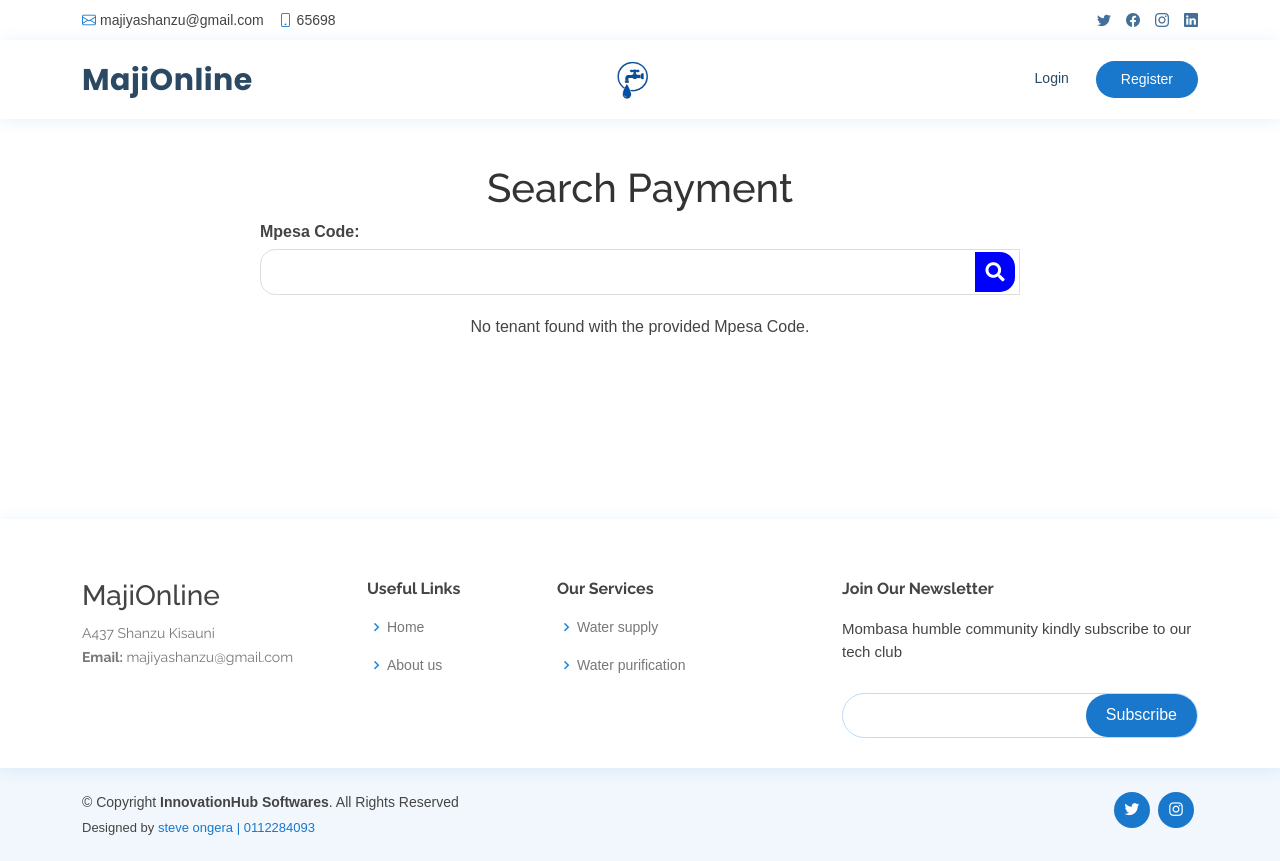
After one commit to steve-ongera/MajimajiProject, a Django app: page /search_payment/ in a window 1280 px wide. The commit adds this page. Run offline with Django 3.2, Linux system fonts and the light colour scheme; some libraries are stand-ins or nearby versions.

Commit message:
added search mpesa code

```diff
--- a/OnlineWaterPayment/settings.py
+++ b/OnlineWaterPayment/settings.py
@@ -13,7 +13,7 @@ SECRET_KEY = 'django-insecure-l+b#on^j+*&d6pk$c=)n=(xx^+7j!_fr7#0wn_3zda#jr+8^vh
 
 # SECURITY WARNING: don't run with debug turned on in production!
 #this works when there is staticfiles folder ###python manage.py collectstatic
-DEBUG = False
+DEBUG = True
 
 ALLOWED_HOSTS = ['*']
 
--- a/Record/urls.py
+++ b/Record/urls.py
@@ -26,6 +26,7 @@ urlpatterns = [
     path('add_house', views.add_house , name='add_house'),
     path('house_list', views.house_list , name='house_list'),
     path('search-tenant/', views.search_tenant, name='search_tenant'),
+    path('search_payment/', views.search_payment, name='search_payment'),
     #######3
     path('forgot-password/', views.forgot_password, name='forgot_password'),
     path('reset-password/<uidb64>/<token>/', views.reset_password, name='reset_password'),
@@ -33,5 +34,7 @@ urlpatterns = [
     path('homepage', views.homepage, name='homepage'),
     path('process/', views.process_query, name='process_query'),
 
+    path('download_receipt/<int:payment_id>/', views.download_receipt, name='download_receipt'),
+
 
 ]
--- a/Record/views.py
+++ b/Record/views.py
@@ -39,6 +39,16 @@ from django.template.loader import render_to_string
 from django.utils.html import strip_tags
 ###########################
 import calendar
+from .utils import generate_receipt
+from django.http import FileResponse
+
+
+def download_receipt(request, payment_id):
+    payment = get_object_or_404(Payment, id=payment_id)
+    tenant_name = f"{payment.tenant.first_name}_{payment.tenant.last_name}".replace(' ', '_')  # Adjust as per your naming convention
+    pdf = generate_receipt(payment)
+    return FileResponse(pdf, as_attachment=True, filename=f'receipt_{tenant_name}_932bbk&{payment_id}34210b7.pdf')
+
 
 def is_admin_or_developer(user):
     return user.profile.user_type in ['admin', 'developer']
@@ -471,13 +481,29 @@ def search_tenant(request):
         identification_number = request.POST.get('identification_number', '')
         try:
             tenant = Tenant.objects.get(identification_number=identification_number)
+            payments = Payment.objects.filter(tenant=tenant)
         except Tenant.DoesNotExist:
             tenant = None
+            payments = None
 
-        return render(request, 'search_tenant.html', {'tenant': tenant})
+        return render(request, 'search_tenant.html', {'tenant': tenant, 'payments': payments})
     else:
         return render(request, 'search_tenant.html')
 
+
+def search_payment(request):
+    tenant = None
+    payments = []
+    if request.method == 'POST':
+        mpesa_code = request.POST.get('mpesa_code', '')
+        try:
+            payment = Payment.objects.get(mpesa_code=mpesa_code)
+            tenant = payment.tenant
+            payments = Payment.objects.filter(tenant=tenant)
+        except Payment.DoesNotExist:
+            tenant = None
+
+    return render(request, 'search_payment.html', {'tenant': tenant, 'payments': payments})
 
 
 
--- a/templates/add_payment.html
+++ b/templates/add_payment.html
@@ -112,7 +112,8 @@
                                         <div class="col-lg-9">
 
                                             <div class="col-lg-9">
-                                                {{ form.mpesa_code }}
+                                                <input type="text" id="mpesa_code" name="mpesa_code" maxlength="10" class="form-control" required>
+
                                             </div>
                                         </div>
                                         <br>
--- a/templates/base.html
+++ b/templates/base.html
@@ -36,6 +36,8 @@
 
   <!-- Template Main CSS File -->
   <link href="{% static 'assets/css/style.css'%}" rel="stylesheet">
+  <link href="https://cdnjs.cloudflare.com/ajax/libs/font-awesome/5.15.4/css/all.min.css" rel="stylesheet">
+
 
 </head>
 <body>
--- a/templates/navbar.html
+++ b/templates/navbar.html
@@ -35,6 +35,7 @@
             <li><a class="nav-link scrollto" href="{% url 'admin_dashboard' %}">Admin Panel</a></li>
             <li> <a class="nav-link scrollto" href="{% url 'payment_status'%}"> Record </a> </li>
             <li> <a class="nav-link scrollto" href="{% url 'search_tenant'%}"> Search  </a> </li>
+            <li> <a class="nav-link scrollto" href="{% url 'search_payment'%}"> Code  </a> </li>
 
             {% elif profile.user_type == 'developer' %}
 
--- /dev/null
+++ b/templates/search_payment.html
@@ -0,0 +1,165 @@
+{% extends 'base.html' %}
+{% block title %}Search Tenant{% endblock %}
+
+{% block content %}
+<br>
+<br>
+<br>
+<br>
+<br>
+<br>
+<style>
+    body {
+        font-family: Arial, sans-serif;
+    }
+    .xcontainer {
+        max-width: 800px;
+        margin: 0 auto;
+        padding: 20px;
+        text-align: center;
+    }
+    .form-group {
+        margin-bottom: 20px;
+        text-align: left;
+    }
+    .form-label {
+        font-weight: bold;
+        margin-bottom: 5px;
+        display: block;
+    }
+    .form-input {
+        width: 100%;
+        padding: 10px;
+        border: 1px solid #ddd;
+        border-radius: 15px;
+        font-size: 1em;
+        padding-right: 50px; /* Space for the button */
+    }
+    .form-button {
+        position: absolute;
+        right: 5px;
+        top: 50%;
+        transform: translateY(-50%);
+        background-color: #0000ff;
+        color: white;
+        border: none;
+        border-radius: 15px;
+        font-size: 1.2em;
+        cursor: pointer;
+        display: flex;
+        align-items: center;
+        justify-content: center;
+        padding: 10px;
+        height: 40px;
+        width: 40px;
+        transition: background-color 0.3s ease;
+    }
+    .form-button:hover {
+        background-color: #3333ff;
+    }
+    .input-group {
+        position: relative;
+        display: flex;
+        align-items: center;
+    }
+    .tenant-info, .payment-info {
+        margin-bottom: 20px;
+        text-align: left;
+    }
+    .payment-info {
+        border: 1px solid #ddd;
+        padding: 10px;
+        margin-bottom: 10px;
+        font-size: 0.9em;
+        border-radius: 10px;
+        transition: transform 0.3s ease, background-color 0.3s ease;
+        display: grid;
+        grid-template-columns: 1fr 1fr;
+        grid-template-rows: 1fr 1fr;
+        gap: 10px;
+    }
+    .payment-info p {
+        margin: 0;
+    }
+    .month {
+        grid-column: 1 / 2;
+        grid-row: 1 / 2;
+        justify-self: start;
+    }
+    .amount {
+        grid-column: 2 / 3;
+        grid-row: 1 / 2;
+        justify-self: end;
+    }
+    .date {
+        grid-column: 1 / 2;
+        grid-row: 2 / 3;
+        justify-self: start;
+    }
+    .mpesa-code {
+        grid-column: 2 / 3;
+        grid-row: 2 / 3;
+        justify-self: end;
+    }
+    .highlighted {
+        background-color: #f0f8ff;
+        border: 2px solid #0000ff;
+    }
+    .payment-info:hover {
+        transform: scale(1.02);
+        background-color: #f9f9f9;
+    }
+    h1, h2 {
+        color: #333;
+    }
+</style>
+
+
+
+    <div class="xcontainer">
+        <h1>Search Payment</h1>
+        <form method="post">
+            {% csrf_token %}
+            <div class="form-group">
+                <label for="mpesa_code" class="form-label">Mpesa Code:</label>
+                <div class="input-group">
+                    <input type="text" id="mpesa_code" name="mpesa_code" class="form-input" required>
+                    <button type="submit" class="form-button">
+                        <i class="fa fa-search"></i>
+                    </button>
+                </div>
+            </div>
+        </form>
+
+        {% if tenant %}
+            <div class="tenant-info">
+                <h2>Tenant Information</h2>
+                <p><strong>Name:</strong> {{ tenant.first_name }} {{ tenant.last_name }}</p>
+                <p><strong>ID:</strong> {{ tenant.identification_number }}</p>
+                <p><strong>Tap Number:</strong> {{ tenant.tap_no }}</p>
+                <p><strong>Address:</strong> {{ tenant.address }}</p>
+                <p><strong>House:</strong> {{ tenant.house.name }}</p>
+                <p><strong>Email:</strong> {{ tenant.email }}</p>
+                <p><strong>Phone:</strong> {{ tenant.phone }}</p>
+            </div>
+
+            {% if payments %}
+                <h2>Payments</h2>
+                {% for payment in payments %}
+                    <div class="payment-info {% if payment.mpesa_code == request.POST.mpesa_code %}highlighted{% endif %}">
+                        <p class="month"><strong>Month:</strong> {{ payment.month.name }}</p>
+                        <p class="amount"><strong>Amount:</strong> ksh{{ payment.amount }}</p>
+                        <p class="date"><strong>Date :</strong> {{ payment.date_paid|date:"M j Y" }}</p>
+                        <p class="mpesa-code"><strong>Code:</strong> {{ payment.mpesa_code }}</p>
+                    </div>
+                {% endfor %}
+            {% else %}
+                <p>No payments found for this tenant.</p>
+            {% endif %}
+        {% else %}
+            <p>No tenant found with the provided Mpesa Code.</p>
+        {% endif %}
+    </div>
+
+
+{% endblock %}
```
Also changed, not shown: Record/backup_utils.py (added, +87 -0 lines), Record/utils.py (added, +87 -0 lines), templates/admin_dashboard.html (+30 -10 lines), templates/dashboard.html (+17 -6 lines), templates/receipt_template.html (added, +25 -0 lines), templates/search_tenant.html (+63 -0 lines), db.sqlite3, media/bg.jpg (added), media/bg.png (added), media/graph.PNG (added), media/logotap.png (added).
